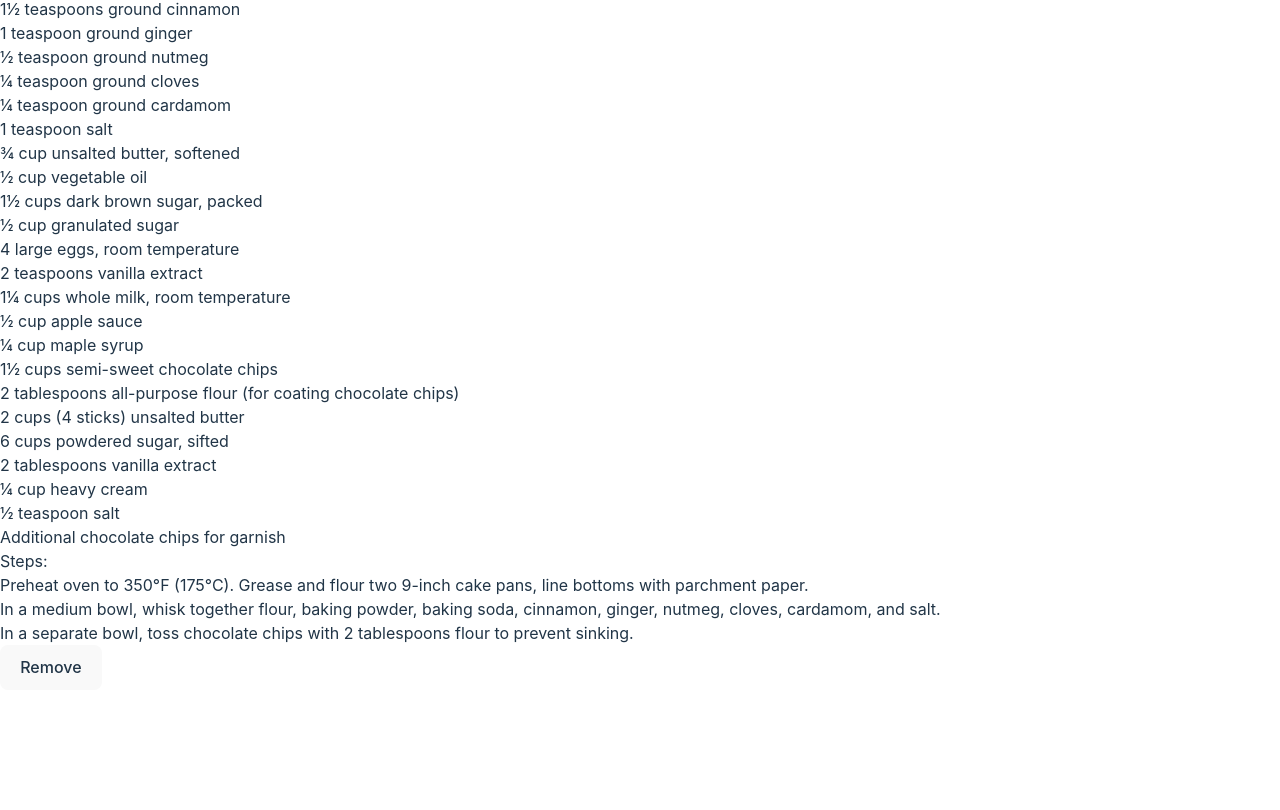
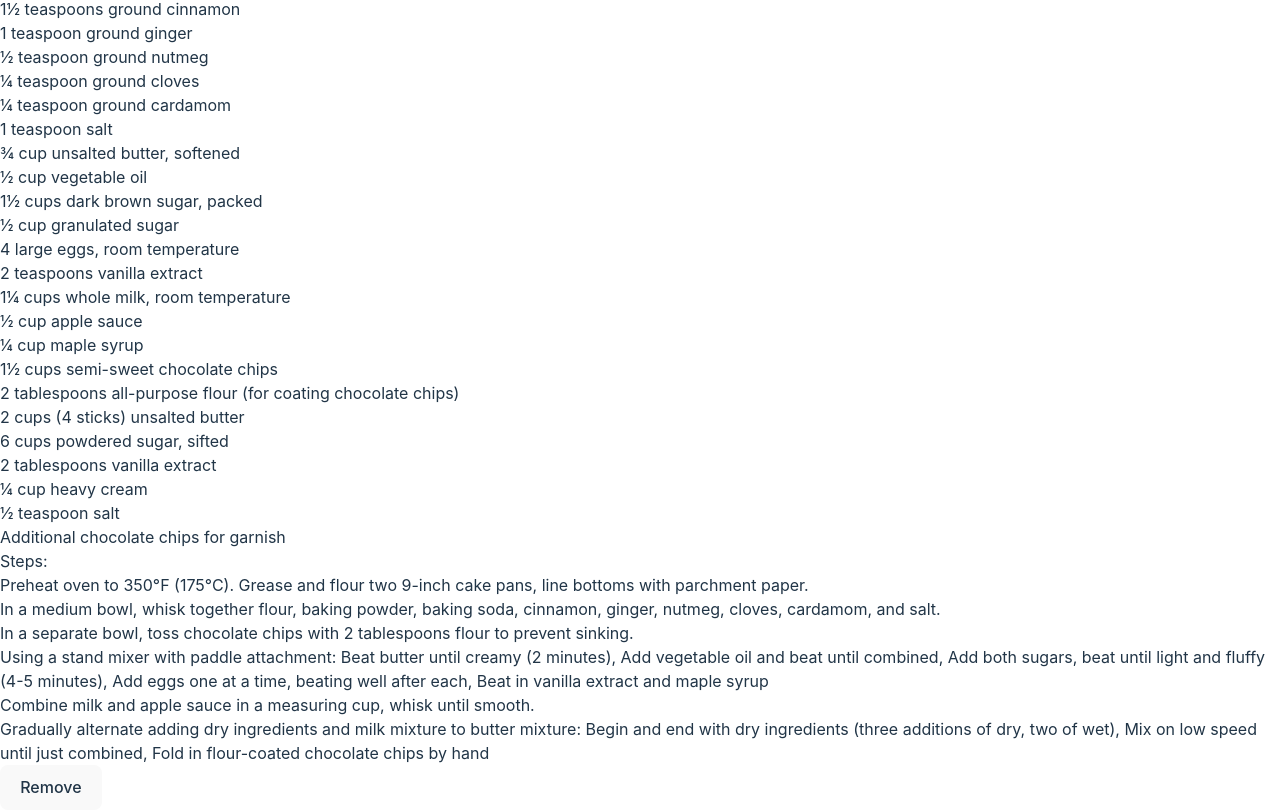
Before and after one commit to bmanke/recipe-app, a React (Vite) app: page / in a window 1280 px wide. Shown: the part 5863-6673 px from the top of the page. Before the commit the page ends 6553 px from the top, so only its background shows below. Built offline with nearby package versions, Linux system fonts and the light colour scheme.

Commit message:
Oct 22, 2024, 9:43 PM

```diff
--- a/src/data/initialRecipes.ts
+++ b/src/data/initialRecipes.ts
@@ -85,7 +85,10 @@ export const initialRecipes: Recipe[] = [
             "Preheat oven to 350°F (175°C). Grease and flour two 9-inch cake pans, line bottoms with parchment paper.",
             "In a medium bowl, whisk together flour, baking powder, baking soda, cinnamon, ginger, nutmeg, cloves, cardamom, and salt.",
             "In a separate bowl, toss chocolate chips with 2 tablespoons flour to prevent sinking.",
-            ""
+            "Using a stand mixer with paddle attachment: Beat butter until creamy (2 minutes), Add vegetable oil and beat until combined, Add both sugars, beat until light and fluffy (4-5 minutes), Add eggs one at a time, beating well after each, Beat in vanilla extract and maple syrup",
+            "Combine milk and apple sauce in a measuring cup, whisk until smooth.",
+            "Gradually alternate adding dry ingredients and milk mixture to butter mixture: Begin and end with dry ingredients (three additions of dry, two of wet), Mix on low speed until just combined, Fold in flour-coated chocolate chips by hand",
+
         ],
         image: "https://images.unsplash.com/photo-1561043433-aaf687c4cf04?ixlib=rb-4.0.3&ixid=M3wxMjA3fDB8MHxwaG90by1wYWdlfHx8fGVufDB8fHx8fA%3D%3D&auto=format&fit=crop&w=1000&q=80",
         mealType: "Appetizer",
```
